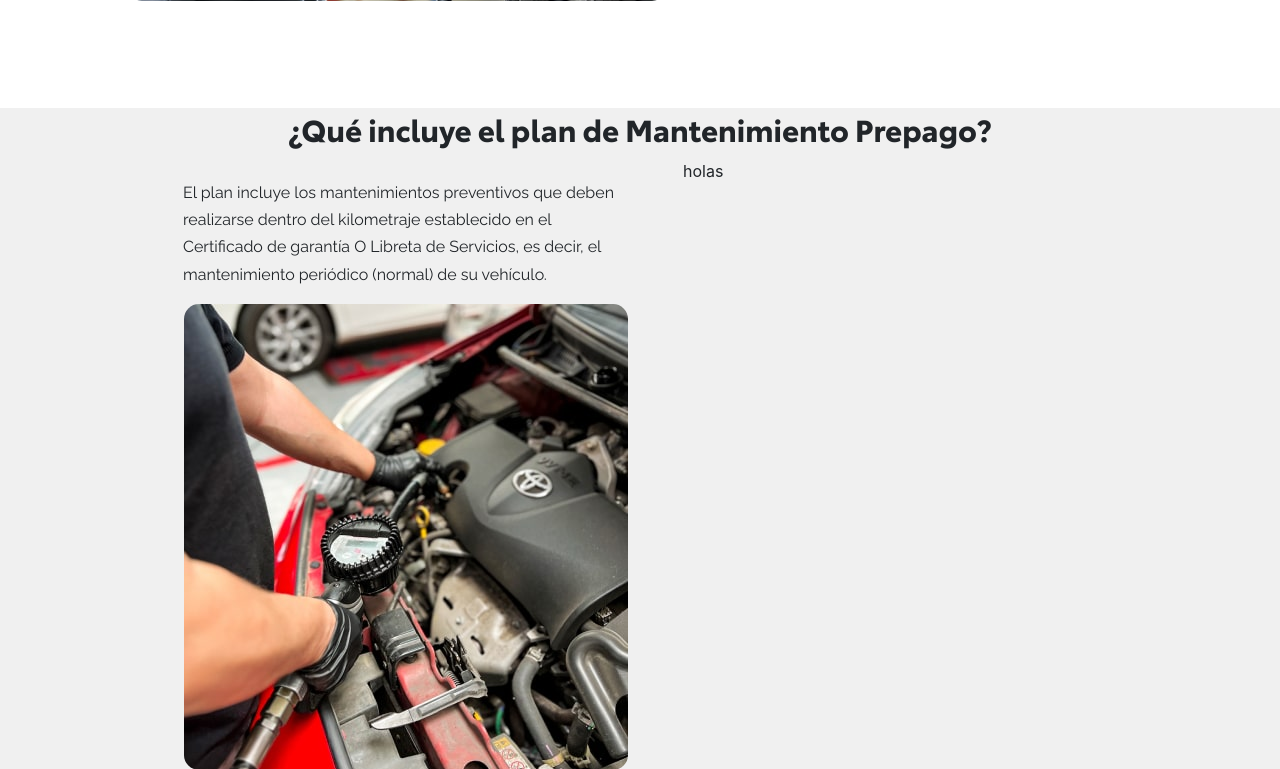
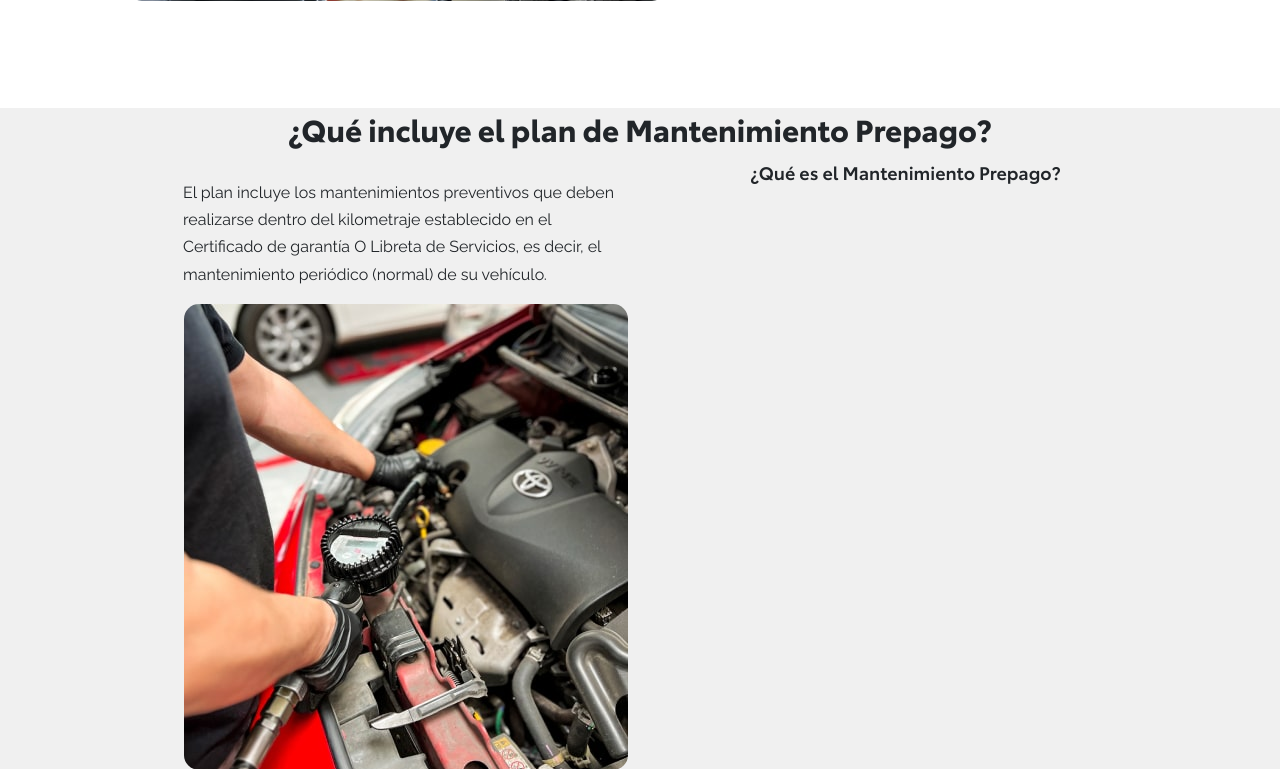
Before and after one commit to z3377/toyota_maqutacion, a PHP site: page / in a window 1280 px wide. Shown: the part 1455-2224 px from the top of the page. Run offline with PHP 8.4, Linux system fonts and the light colour scheme; style sheets or scripts are compiled from the project's sources.

Commit message:
031123_1754

```diff
--- a/css/stylesheet.scss
+++ b/css/stylesheet.scss
@@ -236,8 +236,8 @@ section#plan-mantenimiento {
       .pla-man-col {
         width: 50%;
 
-        p{
-          &.pla-man-c1-tex{
+        p {
+          &.pla-man-c1-tex {
             width: 445px;
             float: right;
             font-family: Raleway;
@@ -249,15 +249,33 @@ section#plan-mantenimiento {
 
         }
 
-        div{
+        div {
           text-align: right;
 
-          img{
+          img {
             width: 444px;
             height: 466px;
             border-radius: 15px !important;
           }
 
+
+
+        }
+
+        div#plan-man-col2-cont-2 {
+          width: 445px;
+          border-radius: 15px;
+          border: 1px;
+          padding: 20px, 30px, 20px, 30px;
+          gap: 15px;
+
+          h3 {
+            font-family: 'Toyota-Type';
+            font-weight: 600;
+            font-size: 18px;
+            line-height: 27px;
+            text-align: center;
+          }
         }
 
       }
--- a/index.html
+++ b/index.html
@@ -141,7 +141,10 @@
 
         <div class="pla-man-col">
 
-          <p>holas</p>
+          <div id="plan-man-col2-cont-2">
+            <h3>¿Qué es el Mantenimiento Prepago?</h3>
+            <div></div>
+          </div>
 
         </div>
 
```
